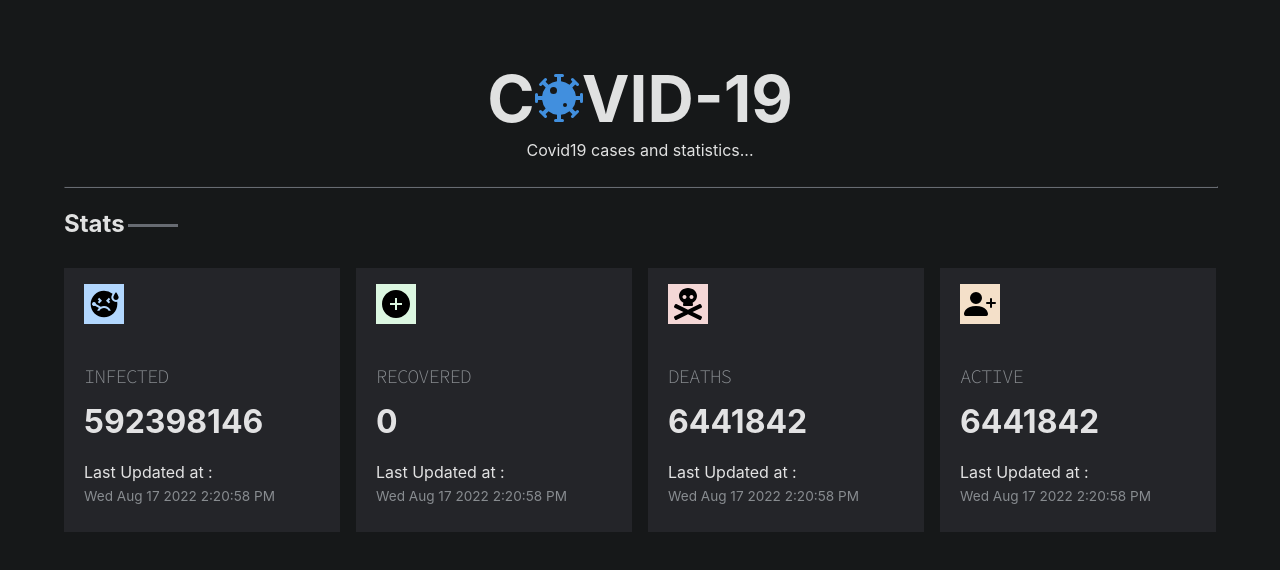
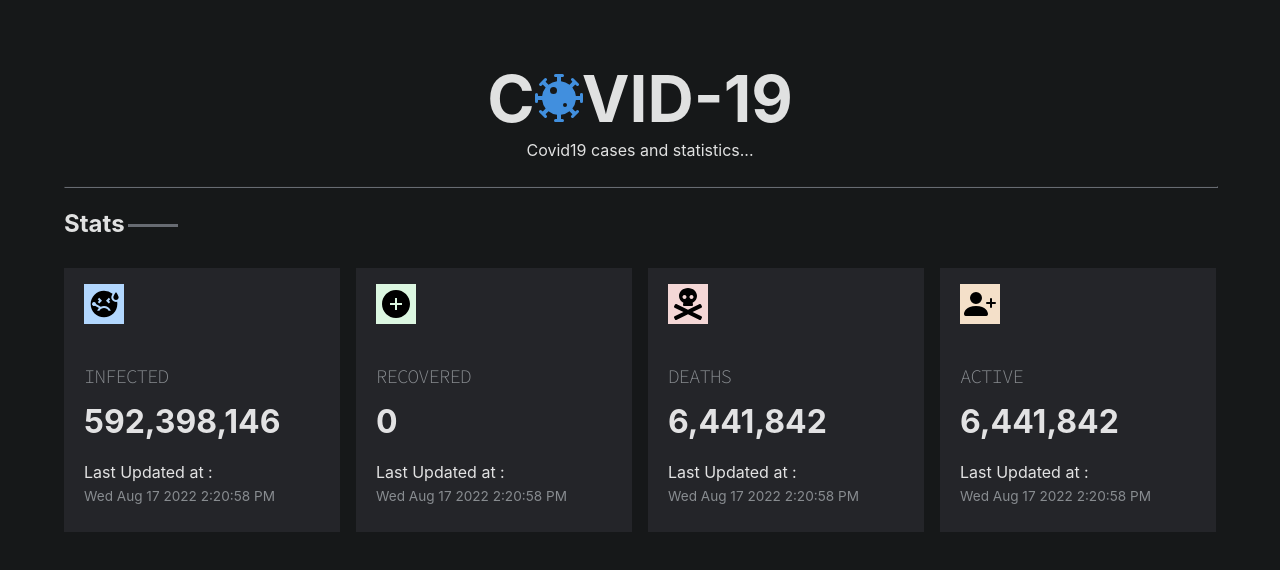
Before and after one commit to elbaley/covid19-tracker, a React (Vite) app: page / in a window 1280 px wide. Shown: the top 570 px of the page. Built offline with nearby package versions, Linux system fonts and the light colour scheme.

Commit message:
change number format

```diff
--- a/src/components/StatBox.jsx
+++ b/src/components/StatBox.jsx
@@ -6,7 +6,9 @@ const StatBox = ({ Icon, details }) => {
       <div className='box-icon blue'>{<Icon />}</div>
       <p className='box-title'>{details.name}</p>
       <h4>
-        <span className='box-number'>{details.number}</span>
+        <span className='box-number'>
+          {Intl.NumberFormat().format(details.number)}
+        </span>
       </h4>
       <p className='box-updated'>
         Last Updated at :<span className='box-date'>{details.lastUpdated}</span>
```
